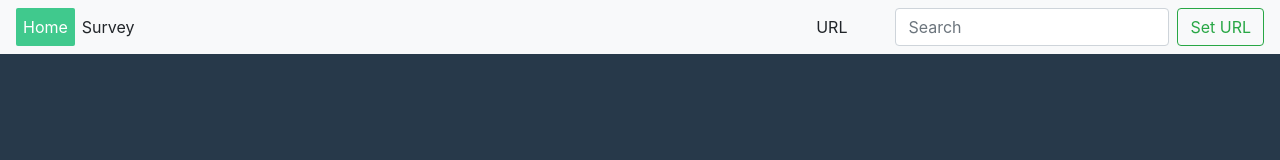
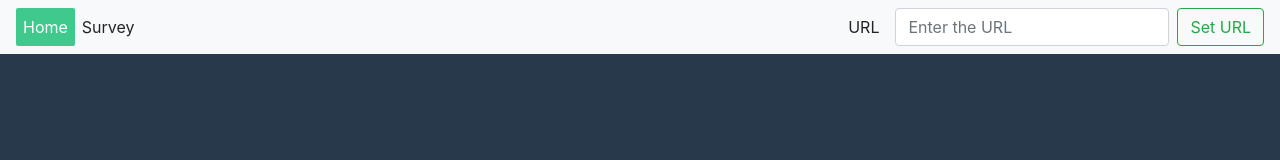
Before and after one commit to amirhnajafiz-archive/vue-survey, a Vue app in the folder SurVue/survue/: page / in a window 1280 px wide. Shown: the top 160 px of the page. Built offline with nearby package versions, Linux system fonts and the light colour scheme.

Commit message:
url handel

```diff
--- a/SurVue/survue/src/components/Header.vue
+++ b/SurVue/survue/src/components/Header.vue
@@ -3,7 +3,7 @@
     <nav class="navbar navbar-expand-lg navbar-light bg-light">
       <div class="collapse navbar-collapse" id="navbarTogglerDemo02">
         <ul class="navbar-nav mr-auto mt-2 mt-lg-0">
-          <li class="nav-item ">
+          <li class="nav-item">
             <div :class="['nav-boxing', { active: currentRouteName == '/' }]">
               <router-link to="/" custom v-slot="{ navigate }">
                 <a @click="navigate" role="link">Home</a>
@@ -20,15 +20,15 @@
             </div>
           </li>
         </ul>
-        <div class="mr-5">
-          <span>URL</span>
-          <span>{{ this.$store.getters.getURL }}</span>
+        <div class="mr-3">
+          <span class="mr-5" v-show="show">{{ "Current URL : "}}{{ this.$store.getters.getURL == "" ? "Empty" : this.$store.getters.getURL }}</span>
+          <span @mouseover="show=!show" @mouseleave="show=!show">URL</span>
         </div>
         <form class="form-inline my-2 my-lg-0" v-on:submit.prevent="setTheURL">
           <input
             class="form-control mr-sm-2"
             type="search"
-            placeholder="Search"
+            placeholder="Enter the URL"
             v-model="userURL"
           />
           <button class="btn btn-outline-success my-2 my-sm-0" type="submit">
@@ -41,12 +41,14 @@
 </template>
 
 <script>
+
 export default {
   name: "AppHeader",
-  data(){
+  data() {
     return {
-      userURL: ""
-    }
+      userURL: "",
+      show: false,
+    };
   },
   computed: {
     currentRouteName() {
@@ -54,12 +56,11 @@ export default {
     },
   },
   methods: {
-    setTheURL()
-    {
-      this.$store.commit("setURL", this.userURL)
-      this.userURL = ""
-    }
-  }
+    setTheURL() {
+      this.$store.commit("setURL", this.userURL);
+      this.userURL = "";
+    },
+  },
 };
 </script>
 
```
